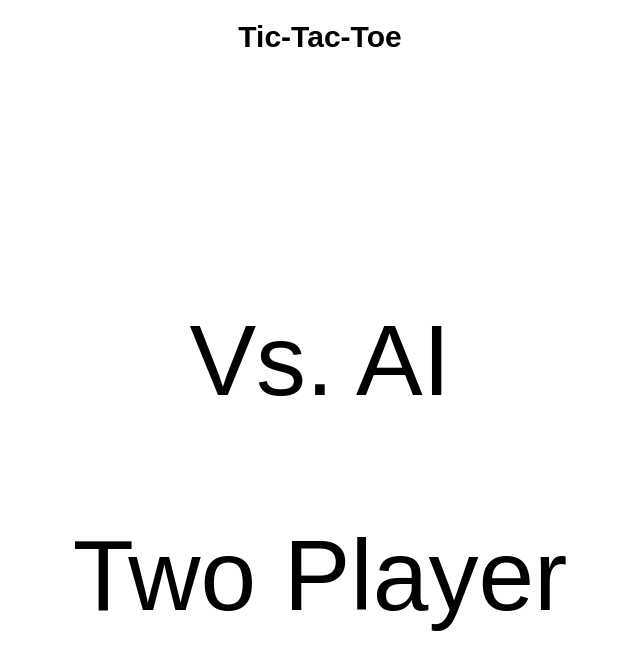
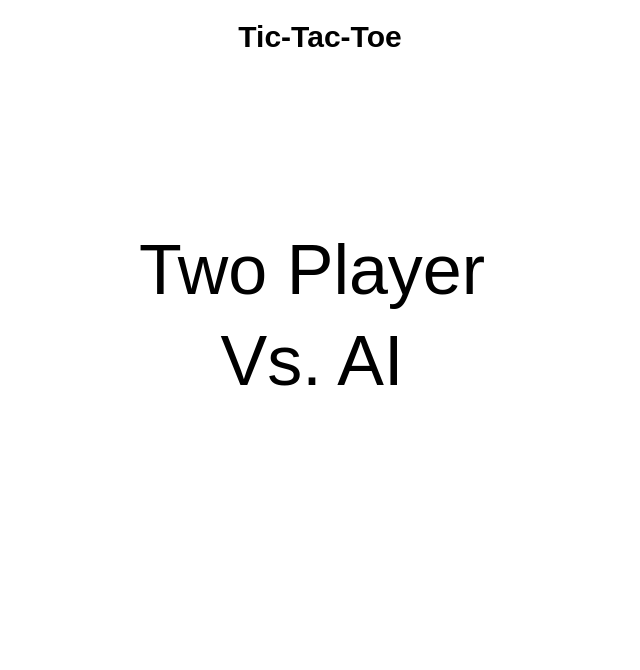
Before and after one commit to ConnerIsaacs/Tic-Tac-Toe, a plain HTML site: page index.html in a window 1280 px wide. Shown: the whole page, without its empty margins (328-968 px from the left). Drawn offline with nearby package versions, Linux system fonts and the light colour scheme.

Commit message:
Update style.css

```diff
--- a/style.css
+++ b/style.css
@@ -1,6 +1,15 @@
 html,body {
   width:100%;
   height:100%;
+}
+#onePlayer,#twoPlayer{
+  position:absolute;
+  left:50%;
+  transform:translate(-50%);
+  font-size:70px;
+}
+#twoPlayer{
+  top:20%;
 }
 
 #x {
```
